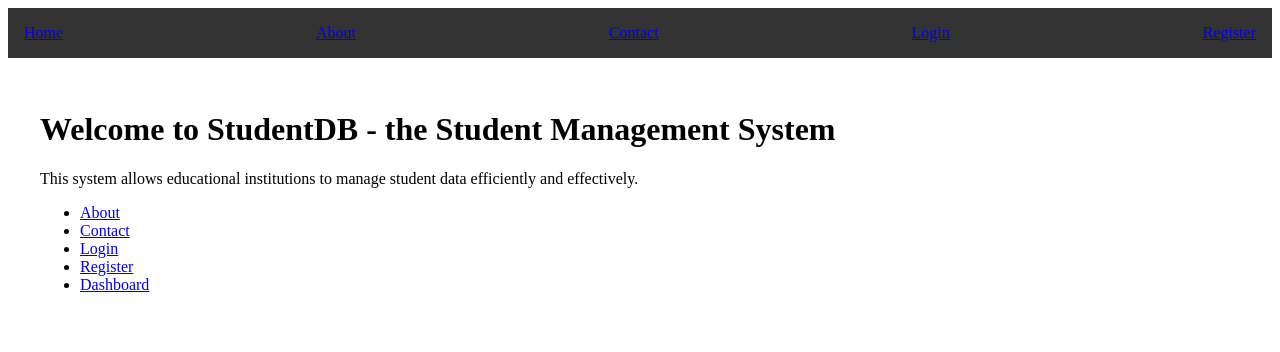
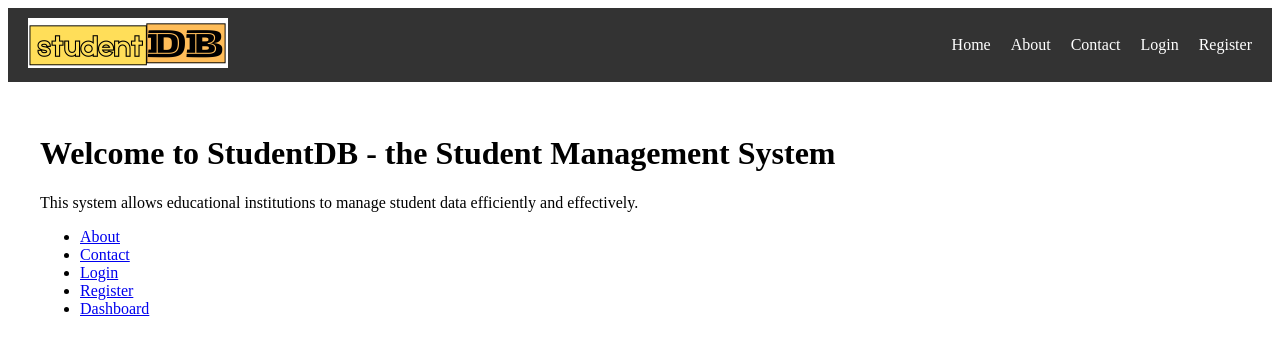
Before and after one commit to emanoj1/studentdb-client, a React (Create React App) app: page / in a window 1280 px wide. Shown: the top 352 px of the page. Built offline with nearby package versions, Linux system fonts and the light colour scheme.

Commit message:
Move Navbar items into its folder and upload logo

```diff
--- a/src/App.css
+++ b/src/App.css
@@ -2,42 +2,6 @@
 .App {
   display: flex;
   flex-direction: column;
-}
-
-.main-nav {
-  display: flex;
-  justify-content: space-between;
-  align-items: center;
-  background-color: #333;
-  padding: 1rem;
-}
-
-.main-nav .logo {
-  font-size: 1.5rem;
-  font-weight: bold;
-  color: white;
-  text-decoration: none;
-  cursor: pointer;
-}
-
-.nav-links {
-  display: flex;
-  gap: 1rem;
-  align-items: center;
-}
-
-.nav-links a, .nav-links button {
-  color: white;
-  text-decoration: none;
-  padding: 0.5rem 1rem;
-  background: none;
-  border: none;
-  cursor: pointer;
-}
-
-.main-nav .logo {
-  font-size: 1.5rem;
-  font-weight: bold;
 }
 
 /* Main container and side panel styles */
--- a/src/App.js
+++ b/src/App.js
@@ -10,6 +10,7 @@ import StudentList from './components/StudentList';
 import AddStudent from './components/AddStudent';
 import AdminSettings from './components/AdminSettings';
 import PrivateRoute from './components/PrivateRoute';
+import NavBar from './components/NavBar';
 import './App.css';
 
 const App = () => {
@@ -23,22 +24,7 @@ const App = () => {
 
   return (
     <div className="App">
-      <nav className="main-nav">
-        {authToken ? (
-          <>
-            <Link to="/dashboard" className="logo">Logo</Link>
-            <button onClick={handleLogout}>Logout</button>
-          </>
-        ) : (
-          <>
-            <Link to="/">Home</Link>
-            <Link to="/about">About</Link>
-            <Link to="/contact">Contact</Link>
-            <Link to="/login">Login</Link>
-            <Link to="/register">Register</Link>
-          </>
-        )}
-      </nav>
+      <NavBar isLoggedIn={!!authToken} handleLogout={handleLogout} /> {/* Use NavBar component */}
       <div className="side-panel-mobile">
         {authToken && (
           <ul>
--- /dev/null
+++ b/src/components/NavBar.css
@@ -0,0 +1,88 @@
+/* Nav Bar Styling */
+
+.navbar {
+    display: flex;
+    align-items: center;
+    justify-content: space-between;
+    background-color: #333;
+    padding: 10px 20px; /* Add padding to the navbar */
+  }
+
+  .navbar-logo {
+    display: flex;
+    align-items: center;
+  }
+
+  .logo-image {
+    width: 50%;
+    height: auto;
+  }
+
+  .navbar-links {
+    list-style: none;
+    display: flex;
+    align-items: center;
+    margin: 0;
+    padding: 0;
+  }
+
+  .navbar-links li {
+    margin-left: 20px;
+  }
+
+  .navbar-links a, .navbar-links button {
+    color: white;
+    text-decoration: none;
+    background: none;
+    border: none;
+    cursor: pointer;
+  }
+
+  .navbar-links button:hover, .navbar-links a:hover {
+    text-decoration: underline;
+  }
+
+  /* Hamburger menu styles */
+  .navbar-toggle {
+    display: none;
+    font-size: 24px;
+    cursor: pointer;
+    color: white;
+  }
+
+  /* Media queries for mobile view */
+  @media (max-width: 768px) {
+    .navbar-links {
+      display: none;
+      flex-direction: column;
+      width: 100%;
+      background-color: #333;
+      position: absolute;
+      top: 60px; /* navbar height */
+      left: 0;
+      padding: 0;
+      margin: 0;
+    }
+
+    .navbar-links.navbar-links-open {
+      display: flex;
+    }
+
+    .navbar-links li {
+      margin: 10px 0;
+    }
+
+    .navbar-toggle {
+      display: block;
+    }
+
+    .logo-image {
+      width: 10%; /* Adjust size for mobile */
+    }
+  }
+
+  @media (max-width: 480px) {
+    .logo-image {
+      width: 15%; /* Adjust size for smaller screens */
+    }
+  }
--- /dev/null
+++ b/src/components/NavBar.js
@@ -0,0 +1,40 @@
+import React, { useState } from 'react';
+import { Link } from 'react-router-dom';
+import logo from '../assets/images/studentDB-logo.png';
+import './NavBar.css';
+
+function NavBar({ isLoggedIn, handleLogout }) {
+    const [menuOpen, setMenuOpen] = useState(false);
+
+    const toggleMenu = () => {
+      setMenuOpen(!menuOpen);
+    };
+
+    return (
+      <nav className="navbar">
+        <div className="navbar-logo">
+          <Link to={isLoggedIn ? "/dashboard" : "/"}>
+            <img src={logo} alt="Logo" className="logo-image" />
+          </Link>
+        </div>
+        <div className="navbar-toggle" onClick={toggleMenu}>
+          ☰
+        </div>
+        <ul className={`navbar-links ${menuOpen ? 'navbar-links-open' : ''}`}>
+          {isLoggedIn ? (
+            <li><button onClick={handleLogout}>Logout</button></li>
+          ) : (
+            <>
+              <li><Link to="/">Home</Link></li>
+              <li><Link to="/about">About</Link></li>
+              <li><Link to="/contact">Contact</Link></li>
+              <li><Link to="/login">Login</Link></li>
+              <li><Link to="/register">Register</Link></li>
+            </>
+          )}
+        </ul>
+      </nav>
+    );
+  }
+
+  export default NavBar;
```
